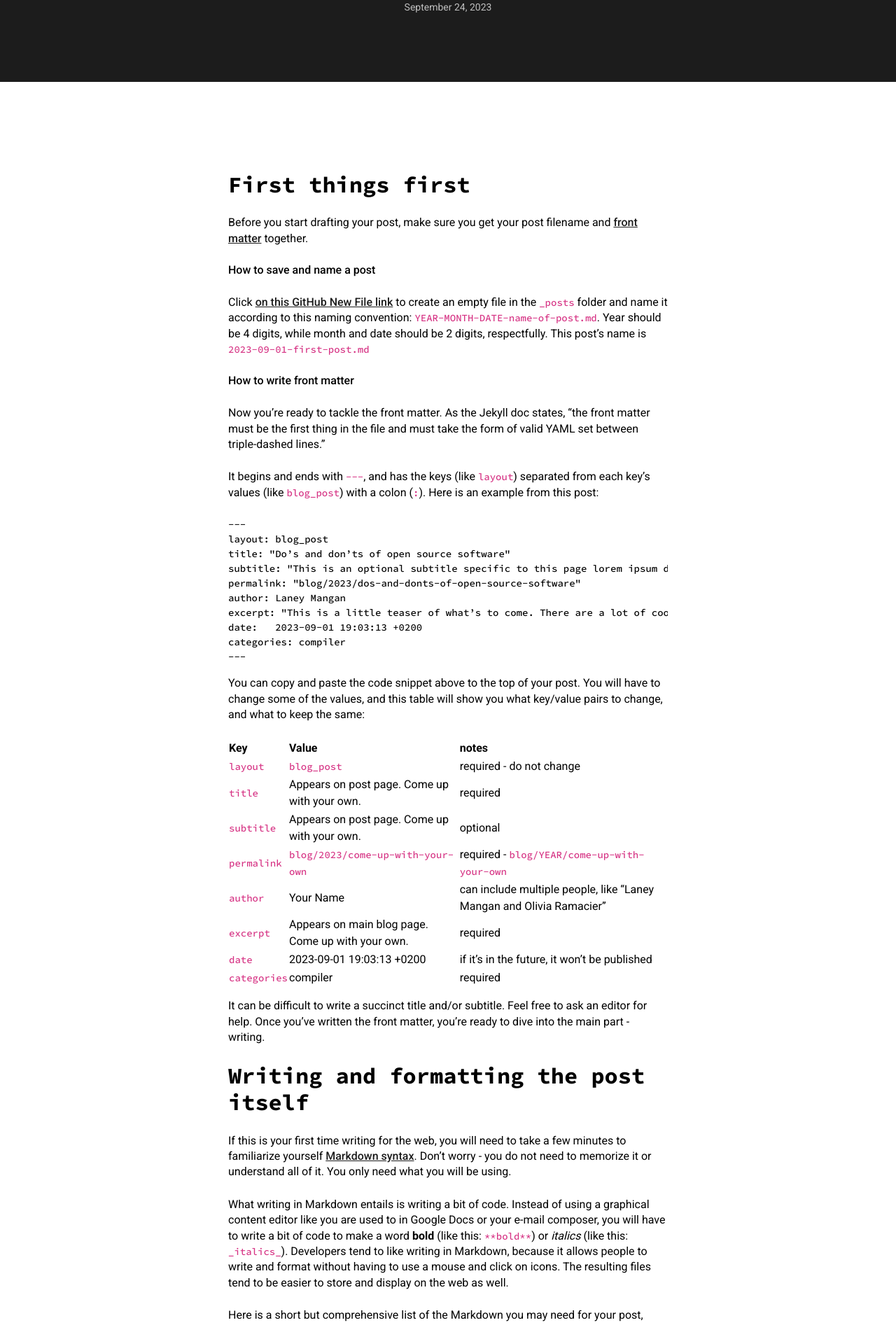
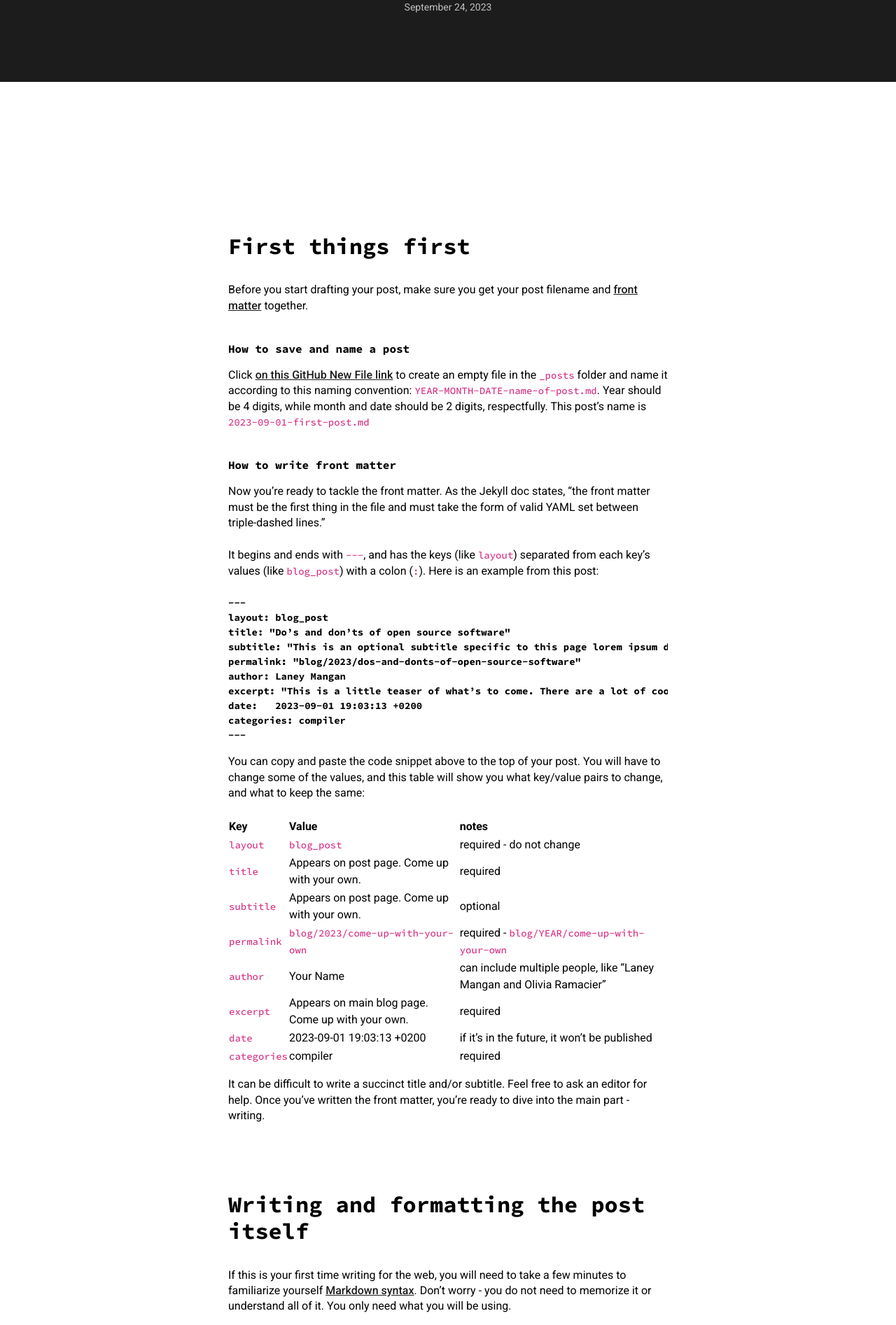
Before and after one commit to compilerla/compiler.la, a Jekyll site: the page built from _posts/2023-09-01-first-post.md, in a window 1280 px wide. Shown: the part 448-2341 px from the top of the page at 70% size. Built offline with Jekyll 4.4.1, drawn with Linux system fonts in a browser that asks for light colours.

Commit message:
fix(post): spacing

```diff
--- a/styles/base.css
+++ b/styles/base.css
@@ -195,8 +195,7 @@ h4,
     line-height: var(--h-sm-line-height);
 }
 
-.secondary-sans-serif-xs,
-.blog_post h3 {
+.secondary-sans-serif-xs {
     font-family: var(--bs-font-sans-serif);
     font-size: 1rem;
     font-style: normal;
@@ -587,10 +586,16 @@ header {
     -webkit-mask-position: center center;
 }
 
-.blog_post h2,
+.blog_post h2 {
+    margin: 6rem 0 2rem 0;
+}
+
 .blog_post h3 {
-    margin-top: 0.5rem;
-    margin-bottom: 1.5rem;
+    font-family: var(--bs-font-monospace);
+    font-size: 1rem;
+    font-style: normal;
+    font-weight: 700;
+    line-height: var(--xs-line-height)
 }
 
 .blog_post p:not(:last-child) {
@@ -599,6 +604,11 @@ header {
 
 .blog_post p:last-child {
     margin-bottom: 0;
+}
+
+.blog_post .language-plaintext code {
+    font-weight: 700;
+    margin: 2.5rem 0;
 }
 
 .blog_post img {
```
